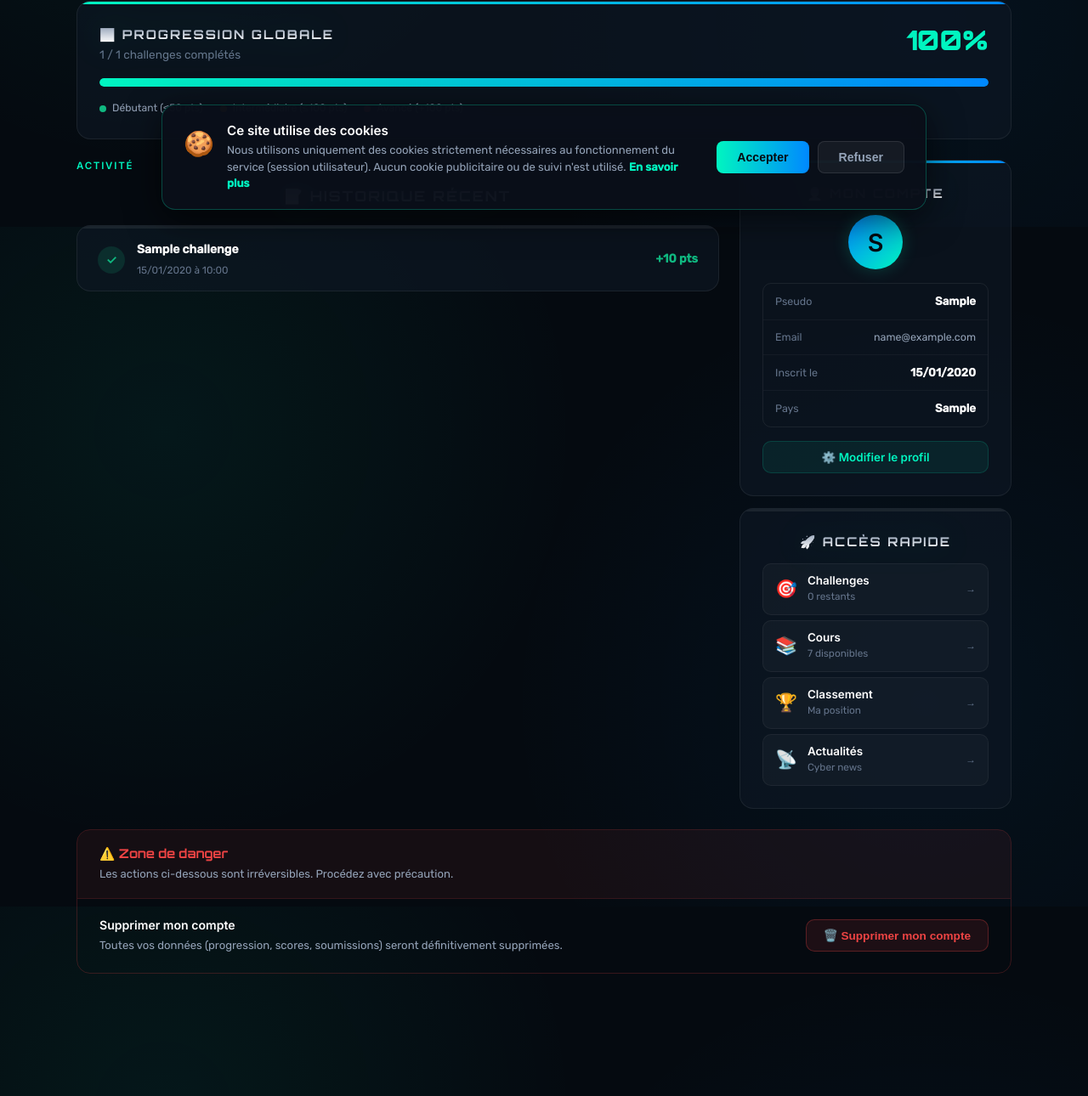
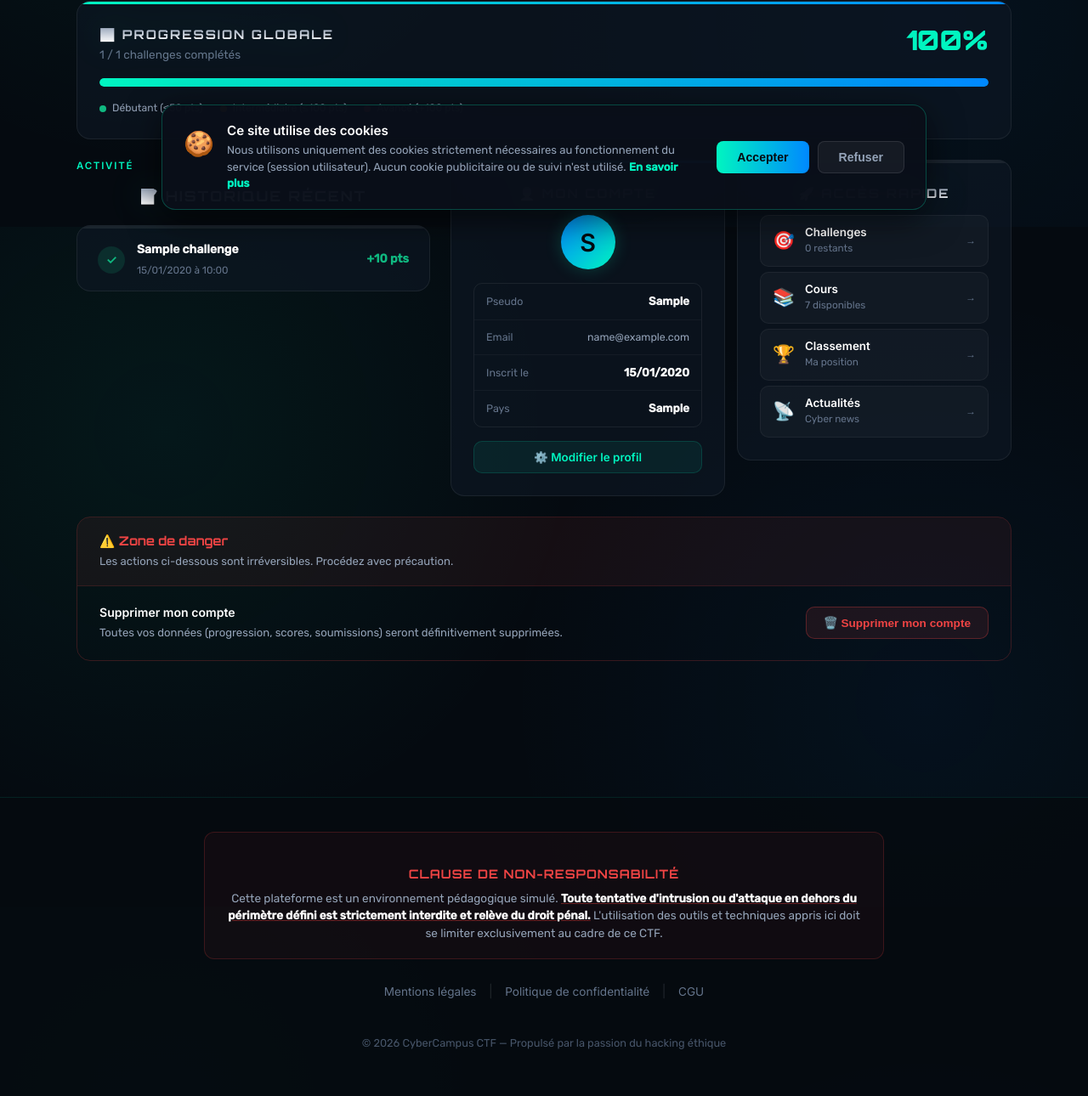
Before and after one commit to illeska/cybercampus-ctf, a Flask app: page /dashboard in a window 1280 px wide; the page is wider, and only the part inside the window is pictured. Shown: the part 533-1823 px from the top of that part at 85% size. After the commit the page ends 1768 px from the top of that part, so only its background shows below. Run offline with Flask 3, Linux system fonts and the light colour scheme; a user stored in the database is signed in; tables that the repository leaves empty hold one stand-in row (values such as "Sample post"); some libraries are stand-ins or nearby versions.

Commit message:
fix bugs dashboard : CyberCampus CTF 2.0.4

```diff
--- a/webapp/templates/dashboard.html
+++ b/webapp/templates/dashboard.html
@@ -198,7 +198,7 @@
                 <div><strong>Classement</strong><span>Ma position</span></div>
                 <span class="db-quick-arrow">→</span>
               </a>
-              <a href="{{ url_for('actualites') }}" class="db-quick-link">
+              <a href="{{ url_for('news') }}" class="db-quick-link">
                 <span>📡</span>
                 <div><strong>Actualités</strong><span>Cyber news</span></div>
                 <span class="db-quick-arrow">→</span>
@@ -405,9 +405,10 @@ a { text-decoration: none; }
 .db-legend-dot--hard   { background: #ef4444; }
 
 /* ── LAYOUT ── */
-.db-layout { display: grid; grid-template-columns: 1fr 320px; gap: 24px; align-items: start; }
+.db-layout { display: grid; grid-template-columns: 1fr 660px; gap: 24px; align-items: start; }
 .db-col-main { display: flex; flex-direction: column; gap: 14px; }
-.db-col-side  { display: flex; flex-direction: column; gap: 14px; }
+.db-col-side  { display: flex; flex-direction: row; gap: 14px; align-items: start; }
+.db-col-side .db-card { flex: 1; min-width: 0; }
 
 .db-section-label { font-size: 0.72rem; font-weight: 700; letter-spacing: 0.15em; text-transform: uppercase; color: var(--acc); }
 .db-section-title { font-family: 'Orbitron', sans-serif; font-size: 1.05rem; color: #fff; font-weight: 700; margin: 4px 0 10px; }
@@ -572,6 +573,7 @@ a { text-decoration: none; }
   .db-hero-inner { flex-direction: column; align-items: flex-start; }
   .db-hero-stats  { width: 100%; justify-content: center; }
   .db-layout { grid-template-columns: 1fr; }
+  .db-col-side { flex-direction: column; }
 }
 
 @media (max-width: 768px) {
```
